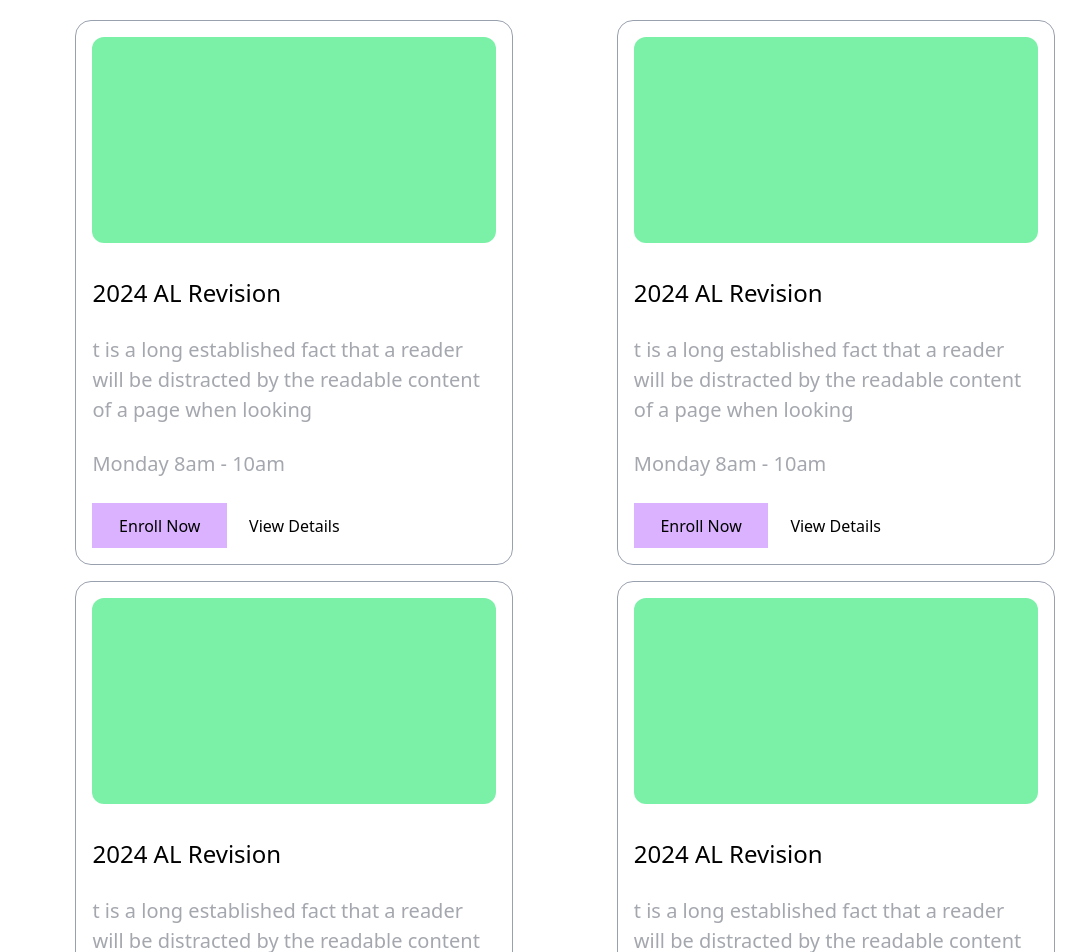
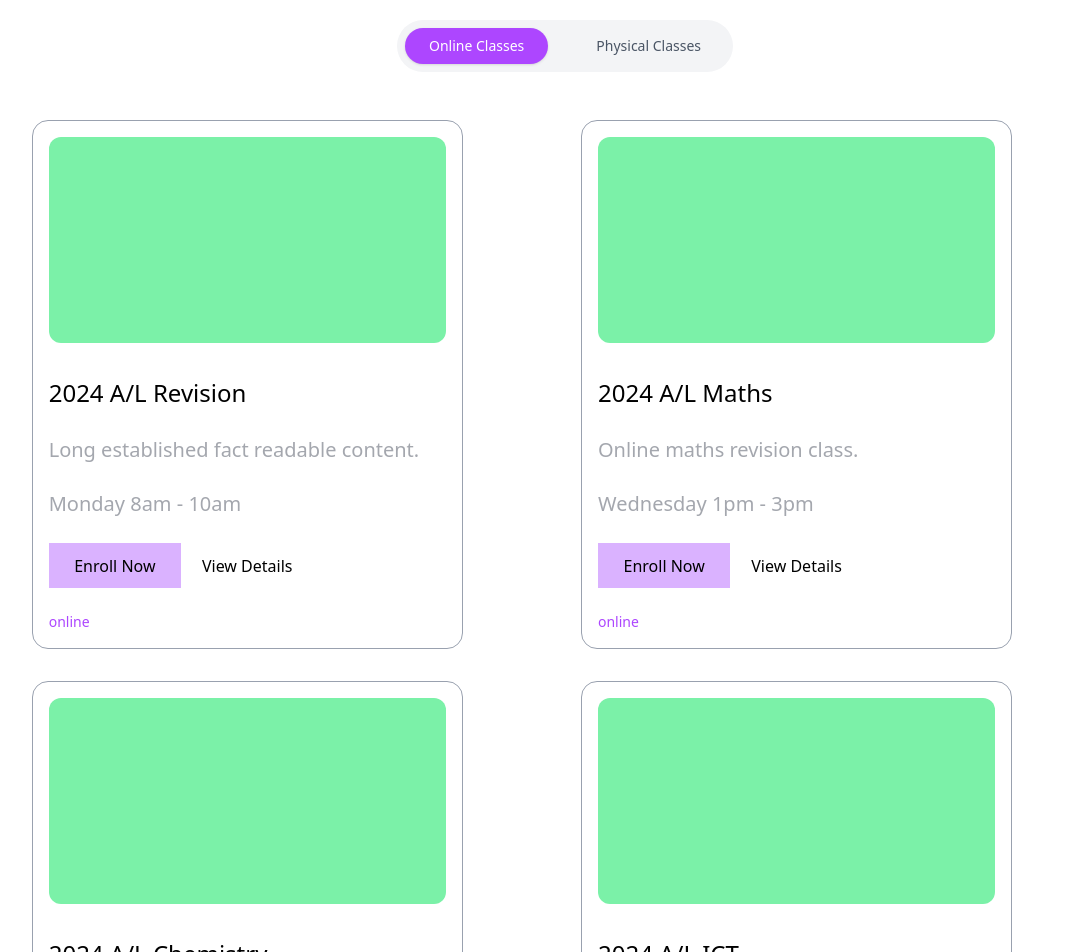
Before and after one commit to gomes-milindu/Combined_Mathematics_Frontend, a React (Vite) app: page /classes in a window 1280 px wide. Shown: the part 860-1812 px from the top of the page, without its empty margins (75-1161 px from the left). Built offline with nearby package versions, Linux system fonts and the light colour scheme.

Commit message:
class card with catogeries

```diff
--- a/src/components/ClassesPage/ClassCard.jsx
+++ b/src/components/ClassesPage/ClassCard.jsx
@@ -1,17 +1,21 @@
-function ClassCard(){
+function ClassCard({title, description, time, category}){
     return(
         <>
             <div className="w-10/12 h-full bg-white border border-gray-400 p-4 flex flex-col justify-center items-start gap-8 rounded-2xl">
+
                 <div className="w-full h-[206px] bg-green-300 rounded-xl" ></div>
                 <div className="w-full flex flex-col gap-6">
-                    <div className="text-[1.5rem]">2024 AL Revision</div>
-                    <div className="text-[1.25rem] text-[#A4A7AE]">t is a long established fact that a reader will be
-                        distracted by the readable content of a page when looking</div>
-                    <div className="text-[1.25rem] text-[#A4A7AE]">Monday 8am - 10am</div>
+                    <div className="text-[1.5rem]">{title}</div>
+                    <div className="text-[1.25rem] text-[#A4A7AE]">{description}</div>
+                    <div className="text-[1.25rem] text-[#A4A7AE]">{time}</div>
                     <div className="w-8/12 flex flex-row h-[45px]">
                         <button className="w-8/6 bg-purple-300 text-[1rem]">Enroll Now</button>
                         <button className="w-8/6 text-[1rem]">View Details</button>
+
                     </div>
+
+                     {/* Badge */}
+                    <span className="text-sm text-purple-500">{category}</span>
                 </div>
             </div>
         </>
--- a/src/sections/ClassPage/ClassCardSection.jsx
+++ b/src/sections/ClassPage/ClassCardSection.jsx
@@ -1,19 +1,116 @@
+import { useState } from "react";
 import ClassCard from "../../components/ClassesPage/ClassCard";
 
+const classdata = [
+  {
+    id: 1,
+    title: "2024 A/L Revision",
+    description: "Long established fact readable content.",
+    time: "Monday 8am - 10am",
+    category: "online",
+  },
+  {
+    id: 2,
+    title: "2024 A/L Physics",
+    description: "Focused physical class session.",
+    time: "Tuesday 9am - 11am",
+    category: "physical",
+  },
+  {
+    id: 3,
+    title: "2024 A/L Maths",
+    description: "Online maths revision class.",
+    time: "Wednesday 1pm - 3pm",
+    category: "online",
+  },
+  {
+    id: 4,
+    title: "2024 A/L Chemistry",
+    description: "Advanced chemistry revision.",
+    time: "Thursday 8am - 10am",
+    category: "online",
+  },
+  {
+    id: 5,
+    title: "2024 A/L Biology",
+    description: "Theory + discussion class.",
+    time: "Friday 9am - 11am",
+    category: "physical",
+  },
+  {
+    id: 6,
+    title: "2024 A/L ICT",
+    description: "Practical focused ICT class.",
+    time: "Saturday 1pm - 3pm",
+    category: "online",
+  },
+  {
+    id: 7,
+    title: "2024 A/L Combined Maths",
+    description: "Problem solving session.",
+    time: "Sunday 8am - 10am",
+    category: "physical",
+  },
+  {
+    id: 8,
+    title: "2024 A/L English",
+    description: "Paper discussion & writing.",
+    time: "Sunday 2pm - 4pm",
+    category: "online",
+  },
+];
+
+
 function ClassCardSection() {
+  const [activeCategory, setActiveCategory] = useState("online");
+
+  const filteredClasses = classdata.filter(
+    (item) => item.category === activeCategory
+  );
+
   return (
-    <>
-      <div className="w-10/12 h-full flex justify-center items-center">
-        <div className="w-12/10 grid grid-cols-2 gap-4 place-items-center">
-          <ClassCard />
-          <ClassCard />
-          <ClassCard />
-          <ClassCard />
-          <ClassCard />
-          <ClassCard />
-        </div>
+    <div className="w-full flex flex-col items-center gap-12">
+
+      {/* 🔹 CATEGORY TABS */}
+      <div className="flex gap-6 bg-gray-100 p-2 rounded-full">
+        <button
+          onClick={() => setActiveCategory("online")}
+          className={`px-6 py-2 rounded-full text-sm font-medium transition-all
+            ${
+              activeCategory === "online"
+                ? "bg-purple-500 text-white shadow"
+                : "text-gray-600"
+            }`}
+        >
+          Online Classes
+        </button>
+
+        <button
+          onClick={() => setActiveCategory("physical")}
+          className={`px-6 py-2 rounded-full text-sm font-medium transition-all
+            ${
+              activeCategory === "physical"
+                ? "bg-purple-500 text-white shadow"
+                : "text-gray-600"
+            }`}
+        >
+          Physical Classes
+        </button>
       </div>
-    </>
+
+      {/* 🔹 CLASS CARDS */}
+      <div className="w-10/12 grid grid-cols-2 gap-8">
+        {filteredClasses.map((cls) => (
+          <ClassCard
+            key={cls.id}
+            title={cls.title}
+            description={cls.description}
+            time={cls.time}
+            category={cls.category}
+          />
+        ))}
+      </div>
+    </div>
   );
 }
 
```
